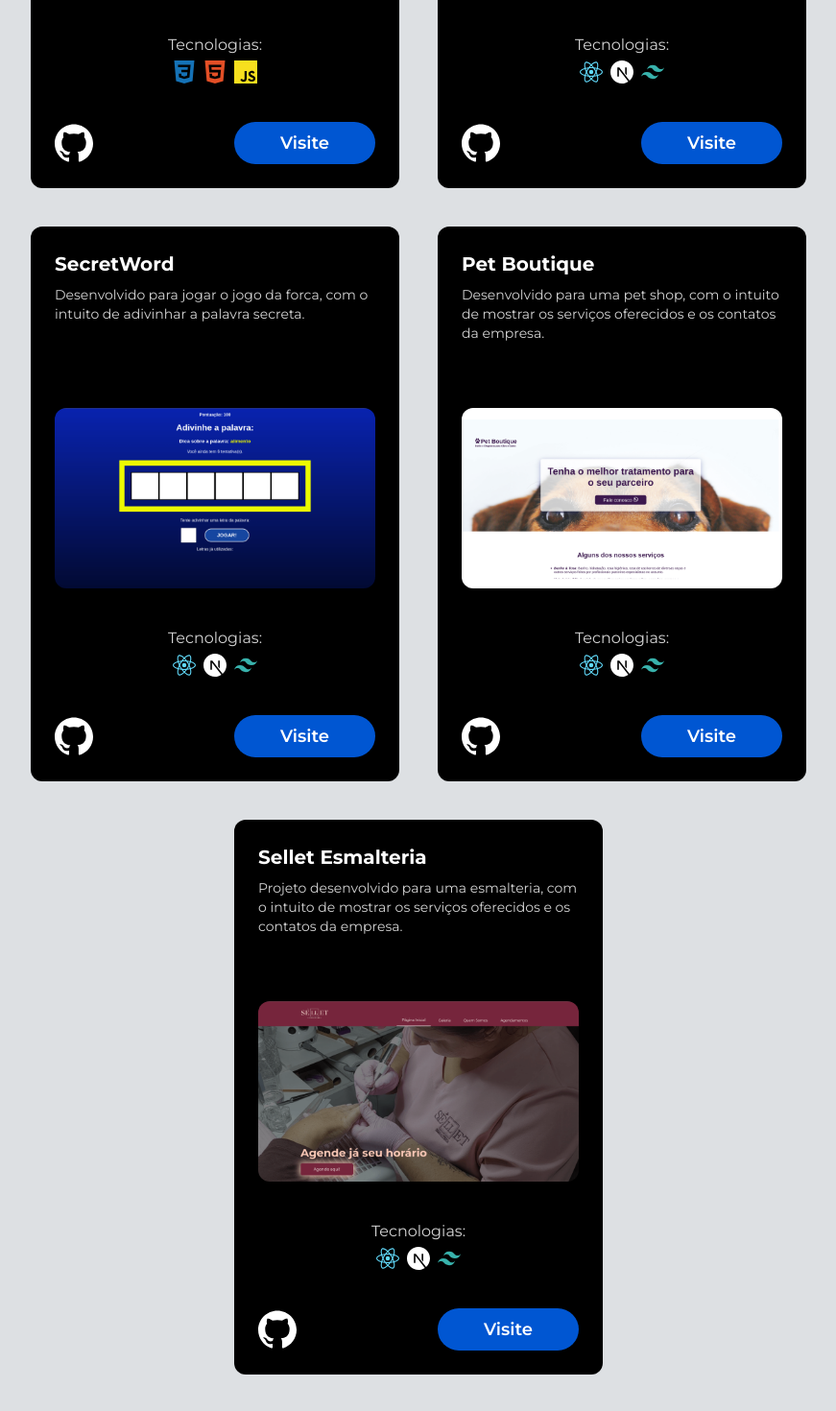
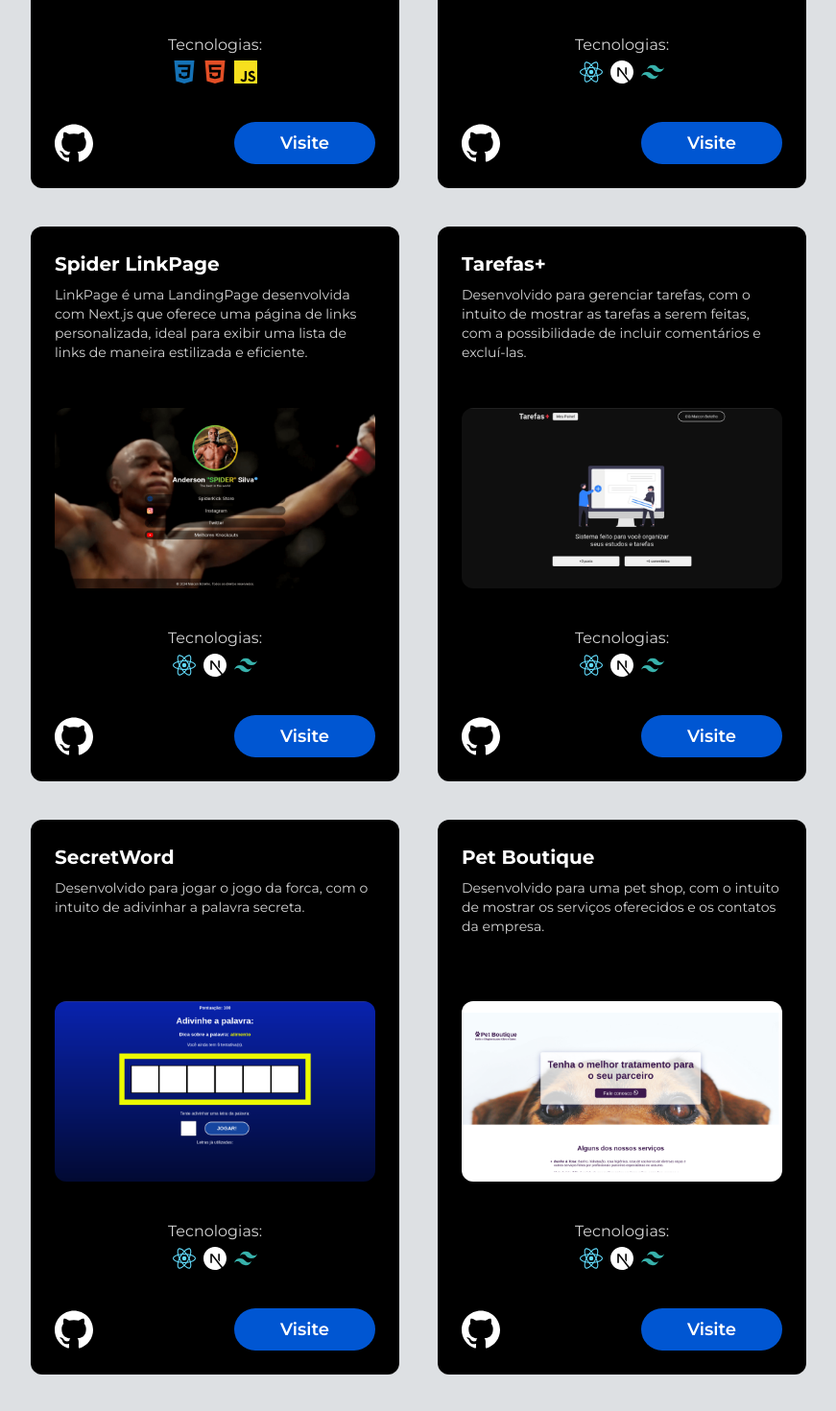
Before and after one commit to maiconsbotelho/portifolio, a Next.js app: page /projects in a window 1280 px wide. Shown: the part 718-2188 px from the top of the page at 96% size, without its empty margins (204-1075 px from the left). Built offline with nearby package versions, Linux system fonts and the light colour scheme.

Commit message:
find: add Projetos (BarbaBrutal e LinkPage)

```diff
--- a/src/app/projects/page.tsx
+++ b/src/app/projects/page.tsx
@@ -2,9 +2,11 @@ import AnimatedText from '@/components/animatedText';
 import Card3D from '@/components/card3D';
 import Container from '@/components/container';
 import Head from 'next/head';
+import BarbaBrutal from '../../../public/assets/projetos/BarbaBrutal.png';
 import PetBoutique from '../../../public/assets/projetos/petBoutique.png';
 import SecretWord from '../../../public/assets/projetos/secretWord.png';
 import Sellet from '../../../public/assets/projetos/selletEsmalteria.png';
+import SpiderLinks from '../../../public/assets/projetos/SpiderLinks.png';
 import Tarefas from '../../../public/assets/projetos/tarefasPlus.png';
 
 const Projects = () => {
@@ -46,12 +48,29 @@ const Projects = () => {
               website="https://selletesmalteria.com.br/"
             />
             <Card3D
+              title="Barba Brutal"
+              description="Projeto desenvolvido pensando em uma Barbearia, com o intuito de facilitar o agendamento, mostrar os
+            serviços oferecidos e os contatos da empresa."
+              img={BarbaBrutal}
+              technologies={['React', 'Next.js', 'Tailwind CSS']}
+              github="https://github.com/maiconsbotelho/barba-brutal"
+              website="https://maiconbotelho-barbabrutal.vercel.app/"
+            />
+            <Card3D
+              title="Spider LinkPage"
+              description="LinkPage é uma LandingPage desenvolvida com Next.js que oferece uma página de links personalizada, ideal para exibir uma lista de links de maneira estilizada e eficiente."
+              img={SpiderLinks}
+              technologies={['React', 'Next.js', 'Tailwind CSS']}
+              github="https://github.com/maiconsbotelho/linkpage"
+              website="https://maiconbotelho-linkpage.vercel.app/"
+            />
+            <Card3D
               title="Tarefas+"
               description="Desenvolvido para gerenciar tarefas, com o intuito de mostrar as tarefas a serem feitas, com a possibilidade de incluir comentários e excluí-las."
               img={Tarefas}
               technologies={['React', 'Next.js', 'Tailwind CSS']}
               github="https://github.com/maiconsbotelho/tarefas"
-              website="https://tarefas-maicon.vercel.app/"
+              website="https://maiconbotelho-tarefas.vercel.app/"
             />
             <Card3D
               title="SecretWord"
@@ -69,15 +88,6 @@ const Projects = () => {
               github="https://github.com/maiconsbotelho/Pet_boutique"
               website="https://maiconsbotelho.github.io/Pet_boutique/"
             />
-            <Card3D
-              title="Sellet Esmalteria"
-              description="Projeto desenvolvido para uma esmalteria, com o intuito de mostrar os
-          serviços oferecidos e os contatos da empresa."
-              img={Sellet}
-              technologies={['React', 'Next.js', 'Tailwind CSS']}
-              github="https://github.com/maiconsbotelho/SelletEsmalteria"
-              website="https://selletesmalteria.com.br/"
-            />
           </div>
         </Container>
       </main>
```
Also changed, not shown: public/assets/projetos/BarbaBrutal.png (added), public/assets/projetos/SpiderLinks.png (added).
